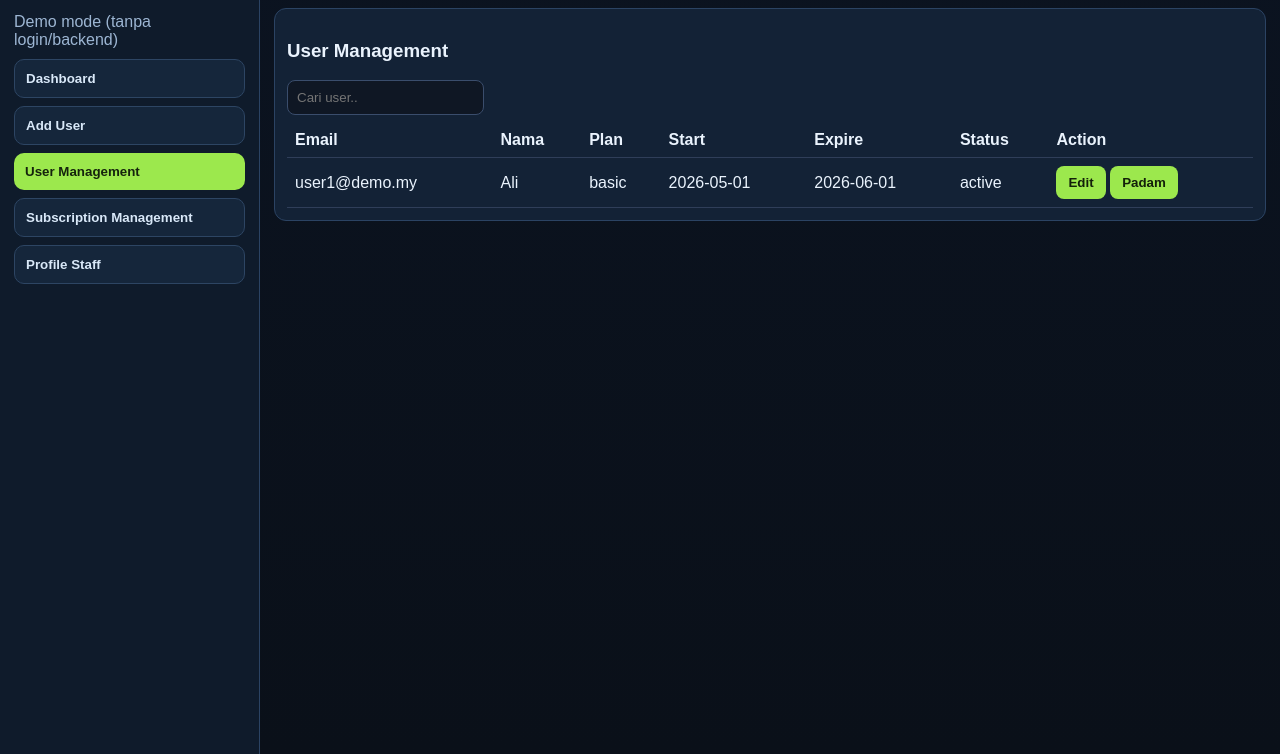
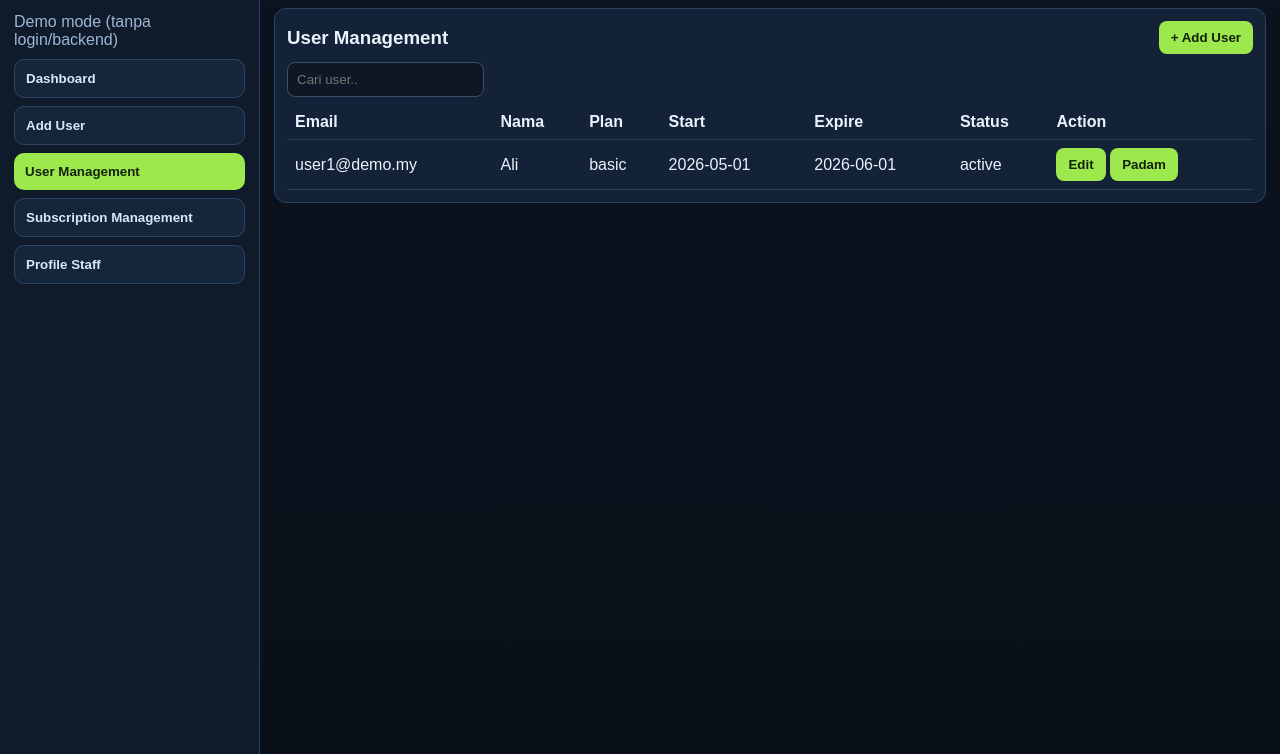
Before and after one commit to ahmadaina2183-glitch/timun-sales-page, a plain HTML site: page ar-rahnu/staff.html in a window 1280 px wide. Both pictures are taken after a click on the button "User Management". Shown: the part 46-800 px from the top of the page. Drawn offline with Linux system fonts and the light colour scheme.

Commit message:
Add Add User button inside User Management section

```diff
--- a/ar-rahnu/staff.html
+++ b/ar-rahnu/staff.html
@@ -59,8 +59,11 @@
     </section>
 
     <section id="p-users" class="card hidden">
-      <h3>User Management</h3>
-      <input id="search" placeholder="Cari user.." oninput="renderTable()" />
+      <div style="display:flex;justify-content:space-between;align-items:center;gap:8px;flex-wrap:wrap">
+        <h3 style="margin:0">User Management</h3>
+        <button onclick="show('add')">+ Add User</button>
+      </div>
+      <input id="search" placeholder="Cari user.." oninput="renderTable()" style="margin-top:8px" />
       <table><thead><tr><th>Email</th><th>Nama</th><th>Plan</th><th>Start</th><th>Expire</th><th>Status</th><th>Action</th></tr></thead><tbody id="rows"></tbody></table>
     </section>
 
```
